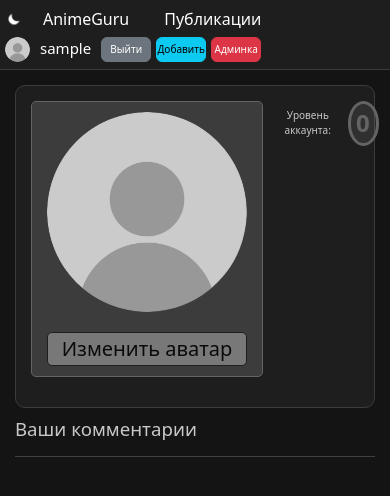
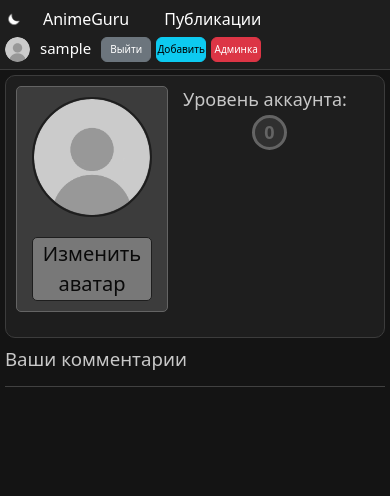
Before and after one commit to DimaPopkov/AnimeGuru, a Django app: page /user/ in a window 390 px wide. Shown: the top 496 px of the page. Run offline with Django 5.2, Linux system fonts and the light colour scheme; the visitor is signed in with stand-in values (Sample User, id 1); data that the repository does not hold is empty; some libraries are stand-ins or nearby versions; some web fonts are replaced.

Commit message:
Beta vers 0.5.1 (Profile fixes + Adaptive fixes)

```diff
--- a/main/templates/main/profile.html
+++ b/main/templates/main/profile.html
@@ -12,12 +12,12 @@
                 <div class="profile_container_header_block_info_flex" style="display: flex; flex-direction: column; align-items: start;">
                     <div class="profile_container_header_block_info_flex_vis">
                         {% if request.user.profile.image != "avatars/null_avatar.png" %}
-                            <img class="" src="{{ request.user.profile.image }}" id="avatar" alt="User Avatar" style="width:200px; height: 200px; margin-bottom: 20px; border-radius:100px; border: 2px solid rgb(30, 30, 30)">
+                            <img class="profile_container_header_block_info_flex_vis_img" src="{{ request.user.profile.image }}" id="avatar" alt="User Avatar">
                         {% else %}
-                            <img class="" src="{{ request.user.profile.image.url }}" id="avatar" alt="Default Avatar" style="width:200px; height: 200px; margin-bottom: 20px; border-radius:100px;">
+                            <img class="profile_container_header_block_info_flex_vis_img" src="{{ request.user.profile.image.url }}" id="avatar" alt="Default Avatar">
                         {% endif %}
 
-                        <button id="changeAvatarBtn" style="width: 200px; border-radius: 5px; border: 1px solid rgb(30, 30, 30); background: rgb(120, 120, 120); color: rgb(10, 10, 10)">Изменить аватар</button>
+                        <button class="profile_container_header_block_info_flex_vis_button" id="changeAvatarBtn">Изменить аватар</button>
                     </div>
                     <div class="avatar-modal-overlay" id="avatarModalOverlay">
                         <div class="avatar-modal">
@@ -101,17 +101,8 @@
                 {% for element in your_comments %}
                     <div class="profile_container_favourites_block_comment">
                         {% if element.product_image %}
-                            <img src="/media/{{ element.product_image }}" alt="Product Image" style="width: 150px; border: 1px solid gray; border-radius: 5px; height: 100%;"/>
+                            <img class="profile_container_favourites_block_comment_img" src="/media/{{ element.product_image }}" alt="Product Image"/>
                         {% endif %}
-                        <!-- {% if element.image %}
-                            {% if element.image.name %}
-                                <img src="{{ element.image.url }}" style="width: 100%">
-                            {% else %}
-                                <img src="{{ element.image }}" style="width: 100%">
-                            {% endif %}
-                        {% elif element.alter_pic %}
-                            <img src="{{ element.alter_pic.url }}" style="width: 100%">
-                        {% endif %}     -->
                         <div class="prod_element_rating">
                             <div class="prod_element_rating_block" style="
                                 background:
@@ -125,11 +116,12 @@
                             </div>
                         </div>
                         <div>
-                            <h3 style="font-weight: 500; line-height: 1.2; font-size:24px; text-decoration: none; color: rgb(200, 200, 200)" href="{% url 'card' product_name=element.name %}">{{ element.name }}</h3>
+                            <h3 class="profile_comment_title" href="{% url 'card' product_name=element.name %}">{{ element.name }}</h3>
                             <p style="padding-top: 5px;">{{ element.product_category }} / {{ element.product_season.year }}</p>
-                            <div style="display:flex; column-gap: 10px; column-gap: 25px; padding:5px 5px;">
-                                <div style="display:flex; text-align: center">
+                            <div style="display:flex; column-gap: 10px; column-gap: 25px;">
+                                <div class="profile_comment_star_rating">
                                     <h6 style="align-content: center; padding-right: 5px; margin-bottom: 0;">Оценка: </h6>
+                                    <div>
                                         {% for current_number in star_list %}
                                             {% if current_number <= element.user_rating %}
                                                 <span class="star-icon" style="color: #ff9900;">&#9733;</span>
@@ -137,6 +129,7 @@
                                                 <span class="star-icon" style="color: gray;">&#9733;</span>
                                             {% endif %}
                                         {% endfor %}
+                                    </div>
                                 </div>
                             </div>
                             <div class="comments_container">
--- a/static/main/adaptive.css
+++ b/static/main/adaptive.css
@@ -301,6 +301,11 @@
     .login_button{
         height: 50px;
     }
+    .profile_container{
+        margin-top: 50px;
+        width: 100%;
+        padding: 10px 15px;
+    }
 }
 
 @media screen and (max-width: 730px){
@@ -376,9 +381,6 @@
     }
     h1{
         font-size: calc(1rem + 1.5vw);;
-    }
-    .profile_container{
-        padding: 10px 15px;
     }
     .profile_container_header_block_info_flex_vis img{
         width: 150px;
@@ -484,6 +486,24 @@
     .show_filter{
         width: 40px;
     }
+    .profile_container_favourites_block_comment_img{
+        width: 100px;
+    }
+    .comments_container{
+        padding: 5px;
+    }
+    .profile_container_header_block_info_flex_vis_button{
+        width: 150px;
+    }
+    .star-icon{
+        font-size: 18px;
+    }
+    .profile_p_level{
+        width: 35px;
+        height: 35px;
+        font-size: 18px;
+        padding: 0 1px 1px 0;
+    }
 }
 
 @media screen and (max-width: 500px){
@@ -552,6 +572,45 @@
     } */
     .container_e {
         margin-top: 0;
+    }
+    .profile_p_level_title{
+        font-size: 18px;
+    }
+    .profile_container_favourites_block_comment{
+        column-gap: 10px;
+    }
+    .basket{
+        position: absolute;
+        left: 87%;
+    }
+    .profile_container_header{
+        padding: 10px;
+    }
+}
+
+@media screen and (max-width: 450px){
+    .profile_container{
+        padding: 5px;
+    }
+    .profile_container_header_block_info_flex_vis img{
+        width: 120px;
+        height: 120px;
+    }
+    .profile_container_header_block_info_flex_vis_button{
+        width: 120px;
+    }
+    .basket{
+        left: 90%;
+    }
+    .profile_container_favourites_block_comment{
+        min-width: 250px;
+    }
+    .profile_comment_title{
+        font-size: 20px;
+    }
+    .comments_container{
+        padding: 2px;
+        font-size: 16px;
     }
 }
 
@@ -741,4 +800,29 @@
     .container_f{
         margin-top: 40px;
     }
+    .profile_container{
+        margin-top: 20px;
+    }
+    .profile_container_header_block_info_flex{
+        flex-direction: column;
+    }
+    .profile_comment_star_rating{
+        flex-direction: column;
+    }
+    .star-icon{
+        font-size: 14px;
+    }
+    .profile_container_favourites_block_comment{
+        column-gap: 5px;
+        padding: 5px;
+    }
+    .profile_container_favourites_block_comment_img{
+        width: 85px;
+    }
+    .basket{
+        left: 88%;
+    }
+    .profile_comment_title{
+        font-size: 20px;
+    }
 }
--- a/static/main/css.css
+++ b/static/main/css.css
@@ -1149,7 +1149,8 @@ input[type="checkbox"]:checked::after {
     /* right: 5px; */
     /* top: 30%; */
 
-    margin-left: auto;
+    margin-right: 2px;
+    /* margin-left: auto;  */
 
     /* padding-top: 5px; */
     filter: var(--arrow-filter);
@@ -2434,6 +2435,8 @@ input[type="checkbox"]:checked::after {
 .profile_container_header_block_info_flex{
     display: flex;
     flex-direction: row;
+
+    align-items: center;
 }
 
 .profile_p_level_title{
@@ -2446,8 +2449,8 @@ input[type="checkbox"]:checked::after {
 }
 
 .profile_p_level{
-    width: 45px;
-    height: 45px;
+    width: 40px;
+    height: 40px;
 
     border-radius: 100%;
 
@@ -2456,7 +2459,7 @@ input[type="checkbox"]:checked::after {
     color: var(--rank-color);
 
     font-weight: 600;
-    font-size: 24px;
+    font-size: 22px;
 
     align-items: center;
     text-align: center;
@@ -2481,13 +2484,39 @@ input[type="checkbox"]:checked::after {
     margin-bottom: 15px
 }
 
-.profile_button_change_password{
-    width: 160px;
-    height: 35px;
-
-    padding-top: 2px;
-
-    font-size: 16px;
+.profile_container_header_block_info_flex_vis_img{
+    width:200px;
+    height: 200px;
+
+    margin-bottom: 20px;
+
+    border-radius:100px;
+    border: 2px solid rgb(30, 30, 30)
+}
+
+.profile_container_header_block_info_flex_vis_button{
+    width: 200px;
+
+    border-radius: 5px;
+    border: 1px solid rgb(30, 30, 30);
+
+    background: rgb(120, 120, 120);
+
+    color: rgb(10, 10, 10);
+}
+
+.profile_comment_title{
+    font-weight: 500;
+    line-height: 1.2;
+    font-size:24px;
+
+    text-decoration: none;
+
+    color: rgb(200, 200, 200);
+}
+
+.profile_comment_star_rating{
+    display:flex;
 }
 
 .profile_container_favourites{
@@ -2516,6 +2545,15 @@ input[type="checkbox"]:checked::after {
     border: 1px solid rgb(60, 60, 60);
     border-radius: 10px;
 }
+
+.profile_container_favourites_block_comment_img{
+    width: 150px;
+    height: 100%;
+
+    border: 1px solid gray;
+    border-radius: 5px;
+}
+
 
 /* ------ AVATAR CROP -------- */
 .avatar-modal-overlay {
```
Lines whose indentation alone changed are shown as unchanged.
